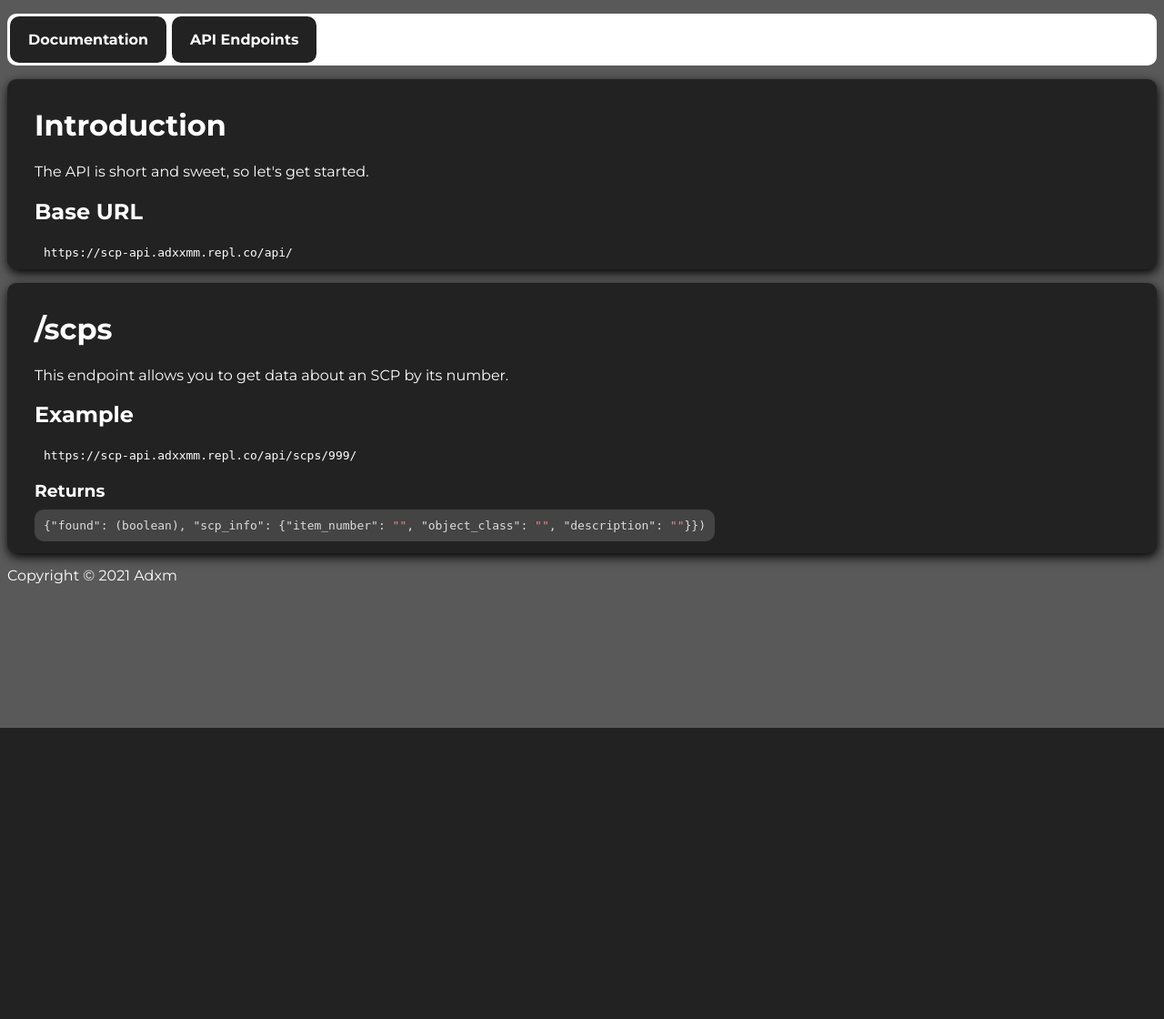
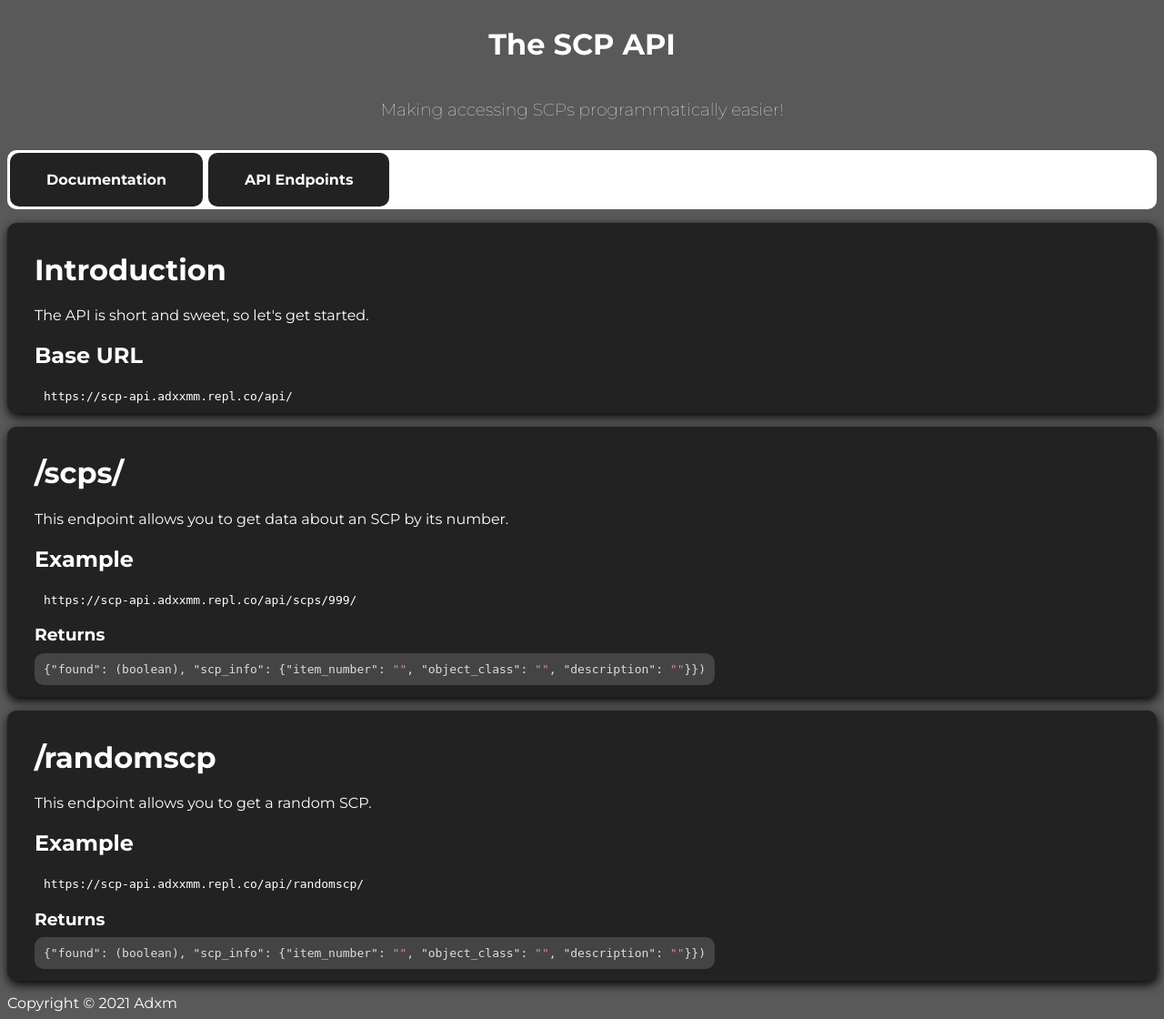
Before and after one commit to adammehaney/SCP-API, a Flask app: page /api/endpoints/ in a window 1280 px wide. Shown: the whole page at 91% size. Before the commit the page ends 800 px from the top, so only its background shows below. Run offline with Flask 2, Linux system fonts and the light colour scheme.

Commit message:
added /randomscp to documentation, update .gitignore, web page updates

```diff
--- a/server.py
+++ b/server.py
@@ -27,7 +27,7 @@ def home():
 	return redirect("/api/", code=301)
 
 def run():
-	App.run(host='0.0.0.0',port=8080)
+	App.run(host='0.0.0.0', port=8080)
 
 def error(status, description):
 	return render_template('errors/error.html', status=status, description=description), int(status)
@@ -44,10 +44,12 @@ if __name__ == "__main__":
 # 	return error(statuses.forbidden.status, statuses.forbidden.description)
 
 @App.route('/api/', methods=['GET'])
+@Limiter.exempt
 def loadDocumentation():
 	return render_template('documentation/index.html')
 
 @App.route('/api/endpoints/', methods=['GET'])
+@Limiter.exempt
 def loadEndpoints():
 	return render_template('documentation/endpoints.html')
 
--- a/static/stylesheets/style.css
+++ b/static/stylesheets/style.css
@@ -4,6 +4,7 @@
     --border-radius: 10px;
     --primary-color: rgba(0, 0, 0, 0.651);
     --secondary-color: rgb(34, 34, 34);
+	--transition-duration: 0.5s;
 }
 
 body {
@@ -21,8 +22,6 @@ code {
 .maintext {
     background-color: var(--secondary-color);
     border-radius: var(--border-radius);
-    /* margin-left: 5%;
-    margin-right: 5%; */
     height: auto;
     box-shadow: 1px 4px 12px black;
     padding: 10px 30px;
@@ -42,11 +41,29 @@ code {
     background-color: var(--secondary-color);
     border-radius: var(--border-radius);
     margin: 3px;
+	padding: 20px;
+}
+
+.navbutton:hover {
+	transition-duration: var(--transition-duration);
+	color: green;
 }
 
 .navtext {
+	text-decoration: none;
     color: inherit;
     font-family: inherit;
     font-weight: bold;
     padding: 0px 20px;
 }
+
+.title {
+	display: flex;
+    align-items: center;
+    justify-content: center;
+	flex-direction: column;
+}
+
+.programmaticallytitle {
+	font-weight: 100;
+}
--- a/templates/documentation/endpoints.html
+++ b/templates/documentation/endpoints.html
@@ -7,6 +7,7 @@
 		<meta name="author" content="Adam Mehaney">
 		<meta name="description" content="A simple Secure Contain Protect API.">
 		<meta name="tags" content="SCP, API, Documentation">
+		<meta name="theme-color" content="green">
 
         <meta name="viewport" content="width=device-width, initial-scale=1.0">
 		<link rel="stylesheet" type="text/css" href="{{ url_for('static', filename='stylesheets/style.css') }}">
@@ -16,12 +17,16 @@
 		<script>hljs.highlightAll();</script>
 	</head>
 	<body>
+		<div class="title">
+			<h1>The SCP API</h1>
+			<h3 class="programmaticallytitle">Making accessing SCPs programmatically easier!</h3>
+		</div>
 		<div class="nav">
 			<div class="navbutton">
-				<p class="navtext">Documentation</p>
+				<a class="navtext" href="/api/">Documentation</a>
 			</div>
 			<div class="navbutton">
-				<p class="navtext">API Endpoints</p>
+				<a class="navtext" href="endpoints/">API Endpoints</a>
 			</div>
 		</div>
 		<div class="maintext">
@@ -33,7 +38,7 @@
             <code>https://scp-api.adxxmm.repl.co/api/</code>
 		</div>
         <div class="maintext">
-			<h1>/scps</h1>
+			<h1>/scps/<scp></h1>
 			<p>
 				This endpoint allows you to get data about an SCP by its number.
             </p>
@@ -42,6 +47,16 @@
             <h3>Returns</h3>
             <pre><code class="language-json">{"found": (boolean), "scp_info": {"item_number": "", "object_class": "", "description": ""}})</code></pre>
 		</div>
+		<div class="maintext">
+			<h1>/randomscp</h1>
+			<p>
+				This endpoint allows you to get a random SCP.
+            </p>
+			<h2>Example</h2>
+            <code>https://scp-api.adxxmm.repl.co/api/randomscp/</code>
+            <h3>Returns</h3>
+            <pre><code class="language-json">{"found": (boolean), "scp_info": {"item_number": "", "object_class": "", "description": ""}})</code></pre>
+		</div>
 	</body>
 	<footer>
 		Copyright &copy; 2021 Adxm
```
Also changed, not shown: templates/documentation/index.html (+7 -2 lines), documentation/index.html (deleted), documentation/style.css (deleted), 2 other files.
